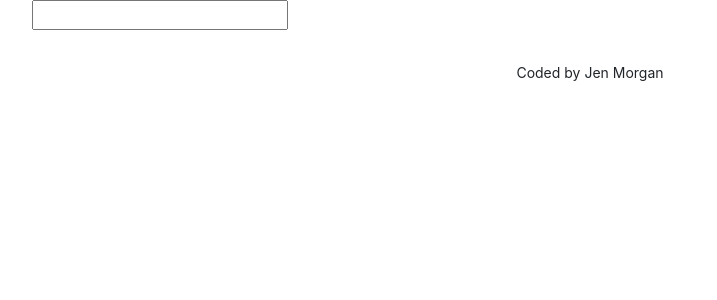
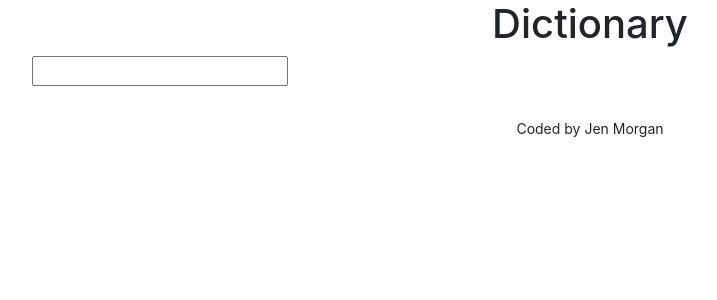
Before and after one commit to jenhmo/dictionary-project, a React (Create React App) app: page / in a window 1280 px wide. Shown: the top 300 px of the page, without its empty margins (50-767 px from the left). Built offline with nearby package versions, Linux system fonts and the light colour scheme.

Commit message:
added title

```diff
--- a/src/App.js
+++ b/src/App.js
@@ -8,6 +8,7 @@ export default function App() {
       <div className="container">
       <header className="App-header">
       </header>
+      <h1 className="text-center">Dictionary</h1>
       <main>
         <Dictionary />
       </main>
```
